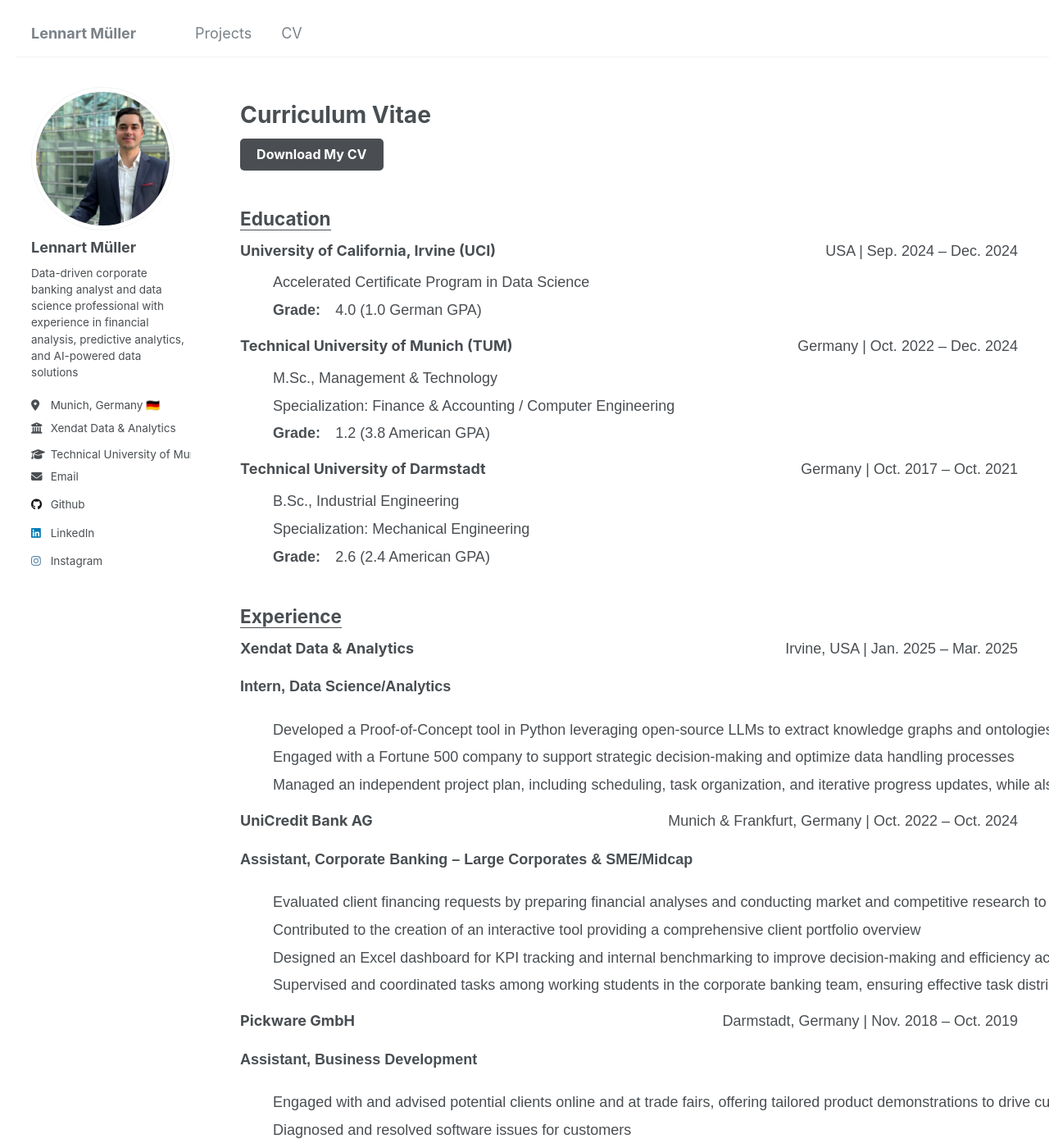
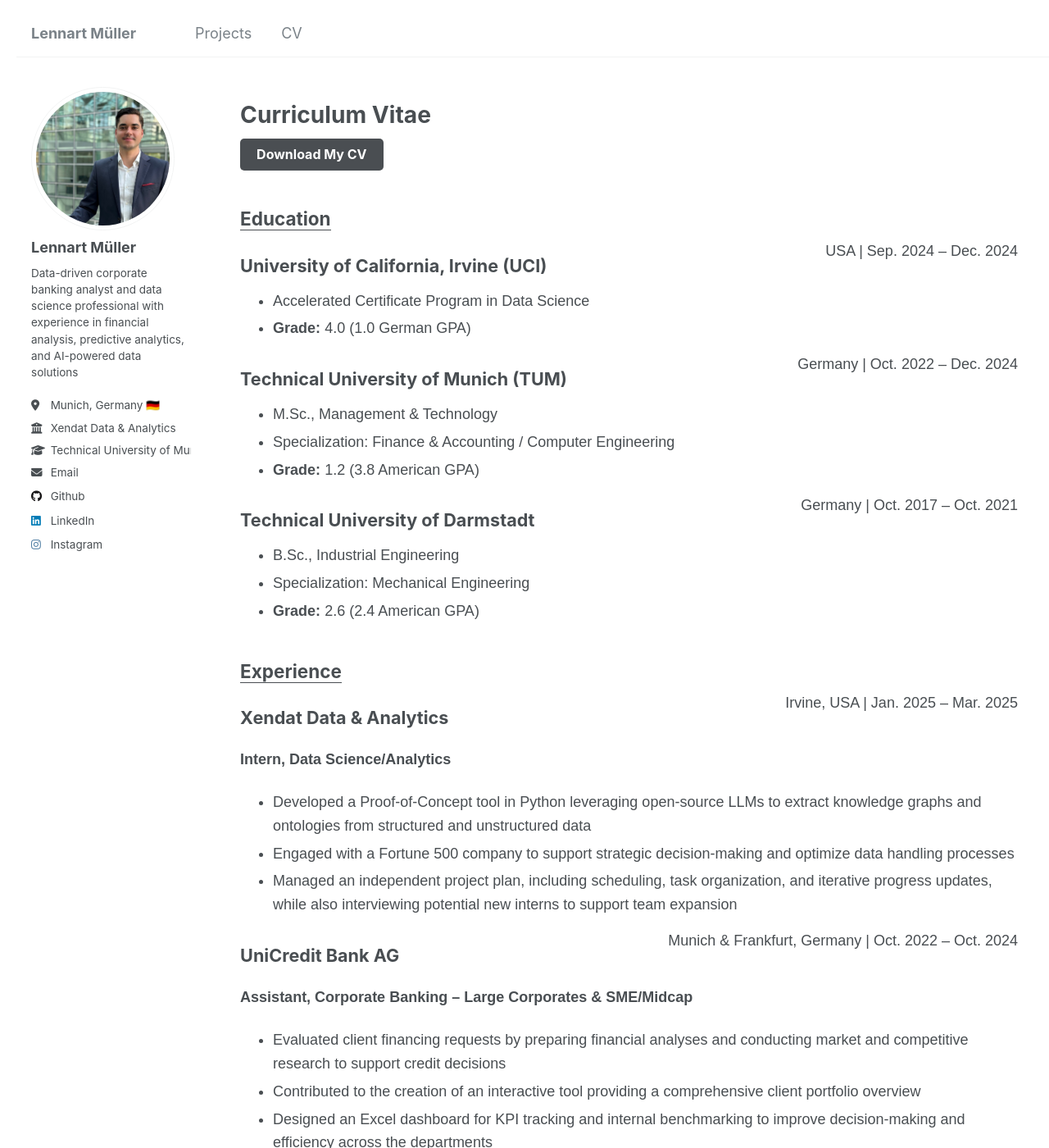
Before and after one commit to lennartmueller123/lennartmueller123.github.io, a Jekyll site: the page built from _pages/cv.html, in a window 1280 px wide and 1400 px high. Shown: the whole window at 82% size. Built offline with Jekyll 4.4.1, drawn with Linux system fonts in a browser that asks for light colours.

Commit message:
Update cv.html
Taking back changes

```diff
--- a/_pages/cv.html
+++ b/_pages/cv.html
@@ -37,11 +37,19 @@
         .entry-header {
             display: flex;
             justify-content: space-between;
-            align-items: baseline;
+            align-items: left;
         }
-        .entry-header h3,
+        .entry-header h3 {
+            margin: 0;
+            font-size: 1.2em;
+            margin-top: 20px;
+            margin-bottom: 5px;
+        }
         .entry-header p {
             margin: 0;
+            font-size: 1em;
+            margin-top: 0;
+            margin-bottom: 5px;
         }
         ul {
             margin: 10px 0;
@@ -49,9 +57,6 @@
         }
         ul li {
             margin-bottom: 5px;
-            display: grid;
-            grid-template-columns: max-content auto;
-            column-gap: 1em;    /* space between label and value */
         }
     </style>
 </head>
@@ -170,7 +175,7 @@
             <p><strong>Score: 680 <span style="font-weight: normal;">(78% Percentile)</span></strong></p>
             <ul>
                 <li><strong>Quantitative Reasoning: </strong> 46 Points (50% Percentile) </li>
-                <li><strong>Verbal Reasoning: </strong>       37 Points (81% Percentile) </li>
+                <li><strong>Verbal Reasoning:       </strong> 37 Points (81% Percentile) </li>
             </ul>
         </div>
 </body>
```
